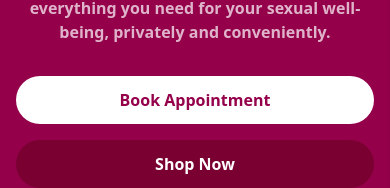
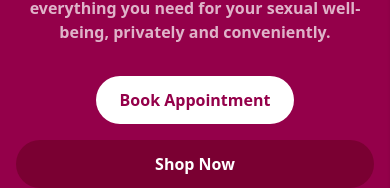
Before and after one commit to bubblegumhealth/Bubblegumhealth, a Next.js app: page / in a window 390 px wide. Shown: the part 384-572 px from the top of the page. Built offline with nearby package versions, Linux system fonts and the light colour scheme; no server answers; a web font is replaced by a local one.

Commit message:
link update

```diff
--- a/src/pages/index.jsx
+++ b/src/pages/index.jsx
@@ -49,9 +49,12 @@ export default function Home() {
             From contraceptives to pleasure kits and doctor appointments -- we deliver everything you need for your sexual well-being, privately and conveniently.
           </p>
           <div className="flex flex-col md:flex-row justify-center items-center gap-4 mb-12">
-            <button className="bg-white w-full md:w-auto text-bub-primary font-bold px-6 py-3 rounded-full hover:bg-gray-100 transition">
-              Book Appointment
-            </button>
+            <Link href='https://calendly.com/odugbesanisaac/new-meeting' target="_blank">
+              <button className="bg-white w-full cursor-pointer md:w-auto text-bub-primary font-bold px-6 py-3 rounded-full hover:bg-gray-100 transition">
+                Book Appointment
+              </button>
+            </Link>
+
             <button onClick={gotoShop} className="bg-[#7a0032] w-full md:w-auto text-white font-bold px-6 py-3 rounded-full hover:bg-[#5a0025] transition">
               Shop Now
             </button>
```
